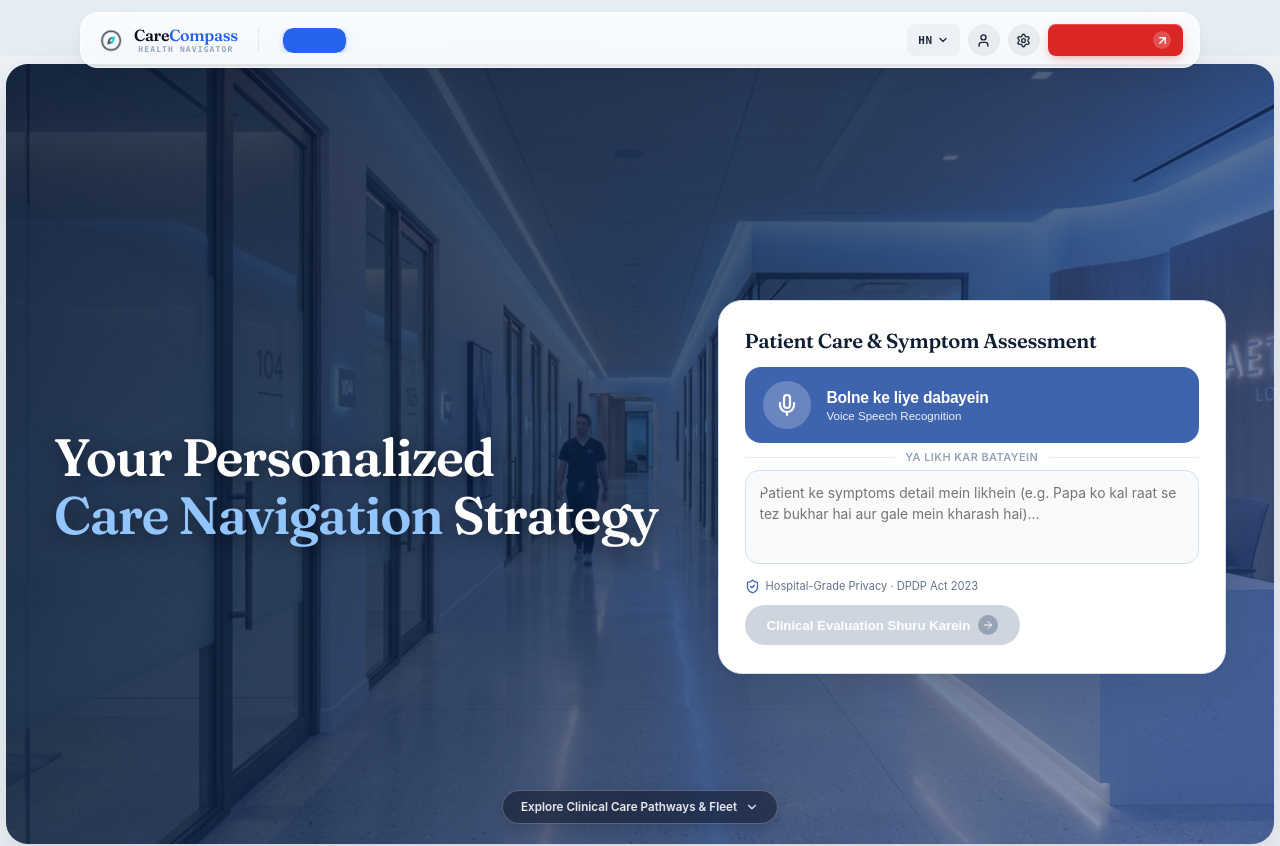
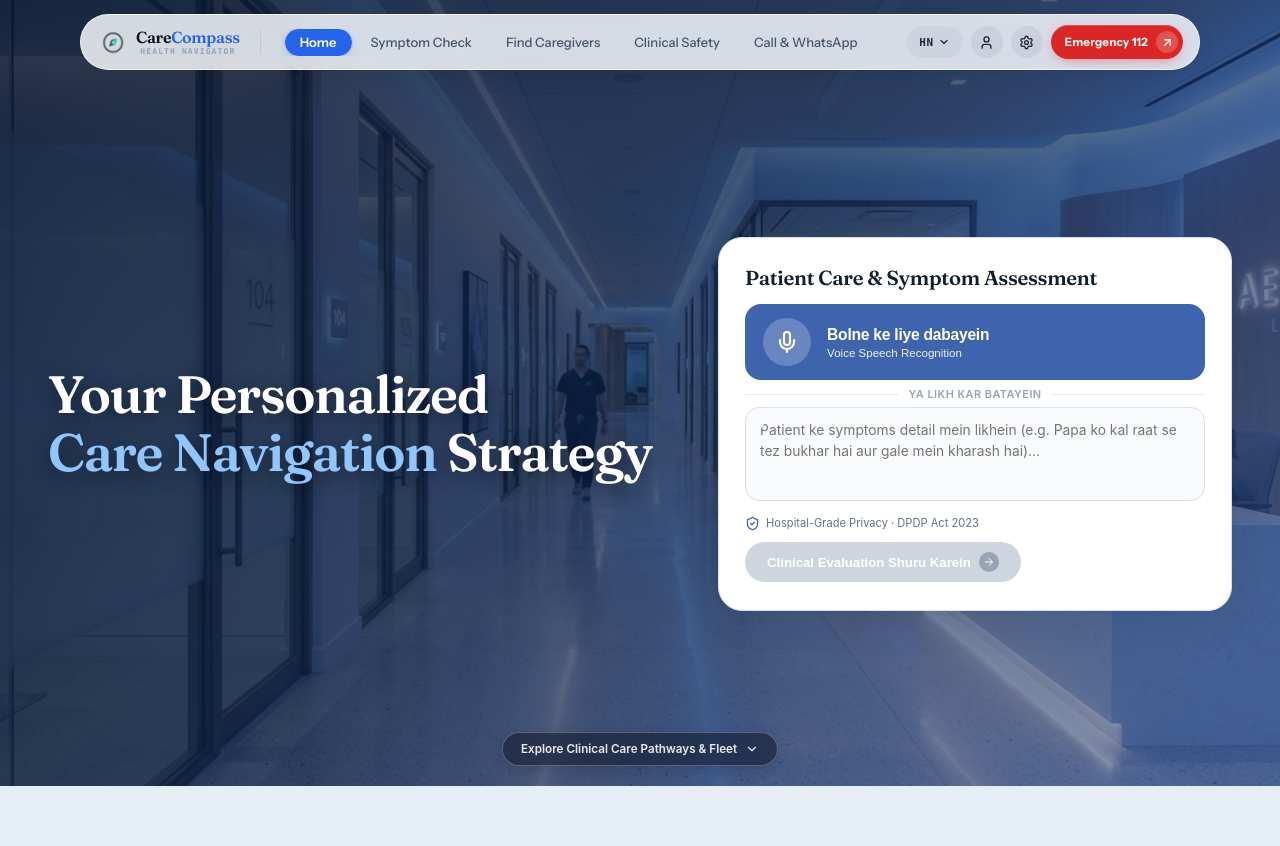
Before and after one commit to KalashMaheshwari/CareCompass, a React (Vite) app: page / in a window 1280 px wide. Shown: the top 846 px of the page. Built offline with nearby package versions, Linux system fonts and the light colour scheme; no server answers; the database is empty.

Commit message:
fix: restore landing image to top of viewport and ensure strictly pill-shaped navbar

```diff
--- a/src/components/GlobalHeader.jsx
+++ b/src/components/GlobalHeader.jsx
@@ -12,6 +12,8 @@ export const GlobalHeader = () => {
 
   const isEmergency = currentRoute === '/emergency';
   if (isEmergency) return null;
+
+  const isLanding = currentRoute === '/' || currentRoute === '';
 
   // Close dropdowns on outside click
   useEffect(() => {
@@ -63,7 +65,7 @@ export const GlobalHeader = () => {
   };
 
   return (
-    <header className="gh-shell">
+    <header className={`gh-shell ${isLanding ? 'is-landing' : ''}`}>
       <style>{`
         @import url('https://fonts.googleapis.com/css2?family=Fraunces:opsz,wght@9..144,500;9..144,600&family=Instrument+Sans:wght@400;500;600;700&display=swap');
 
@@ -79,13 +81,19 @@ export const GlobalHeader = () => {
           --gh-mono: ui-monospace, 'SF Mono', SFMono-Regular, Menlo, Consolas, monospace;
 
           position: sticky;
-          top: 12px;
+          top: 14px;
           z-index: 100;
           padding: 0 24px;
           font-family: 'Instrument Sans', -apple-system, BlinkMacSystemFont, 'Segoe UI', sans-serif;
           -webkit-font-smoothing: antialiased;
         }
 
+        /* Float on top of landing image so image stays at top */
+        .gh-shell.is-landing {
+          margin-bottom: -70px;
+        }
+
+        /* 100% Strictly Pill-Shaped Capsule */
         .gh-pill {
           max-width: 1120px;
           margin: 0 auto;
@@ -93,12 +101,12 @@ export const GlobalHeader = () => {
           display: flex;
           align-items: center;
           gap: 16px;
-          padding: 0 16px;
-          background: rgba(255, 255, 255, 0.78);
+          padding: 0 16px 0 18px;
+          background: rgba(255, 255, 255, 0.82);
           backdrop-filter: blur(24px) saturate(190%);
           -webkit-backdrop-filter: blur(24px) saturate(190%);
-          border: 1px solid rgba(255, 255, 255, 0.6);
-          border-radius: 18px;
+          border: 1px solid rgba(255, 255, 255, 0.7);
+          border-radius: 9999px !important;
           box-shadow: 0 2px 4px rgba(15, 23, 42, 0.04),
                       0 8px 24px -4px rgba(15, 23, 42, 0.08);
         }
@@ -117,7 +125,7 @@ export const GlobalHeader = () => {
           transition: opacity 120ms ease;
         }
         .gh-brand:hover { opacity: .8; }
-        .gh-brand:focus-visible { outline: 2px solid var(--gh-accent); outline-offset: 2px; border-radius: 8px; }
+        .gh-brand:focus-visible { outline: 2px solid var(--gh-accent); outline-offset: 2px; border-radius: 9999px; }
 
         .gh-brand-logo {
           width: 28px;
@@ -162,7 +170,7 @@ export const GlobalHeader = () => {
           margin: 0 4px;
         }
 
-        /* ---------- Nav Links ---------- */
+        /* ---------- Nav Links (Pill-Shaped) ---------- */
         .gh-links {
           flex: 1;
           min-width: 0;
@@ -181,8 +189,8 @@ export const GlobalHeader = () => {
           display: inline-flex;
           align-items: center;
           justify-content: center;
-          padding: 6px 13px;
-          border-radius: 10px;
+          padding: 7px 15px;
+          border-radius: 9999px !important;
           background: transparent;
           border: none;
           font-family: inherit;
@@ -203,7 +211,7 @@ export const GlobalHeader = () => {
           position: absolute;
           inset: 0;
           background: var(--gh-accent-soft);
-          border-radius: 10px;
+          border-radius: 9999px !important;
           transform: scale(0);
           opacity: 0;
           z-index: -1;
@@ -218,7 +226,7 @@ export const GlobalHeader = () => {
         }
 
         .gh-link-indicator {
-          display: none; /* Replaced by expanding pill pseudo-element */
+          display: none;
         }
 
         .gh-link:hover {
@@ -263,7 +271,7 @@ export const GlobalHeader = () => {
           margin-left: auto;
         }
 
-        /* Language Selector */
+        /* Language Selector (Pill-Shaped) */
         .gh-lang-wrap {
           position: relative;
         }
@@ -272,10 +280,10 @@ export const GlobalHeader = () => {
           align-items: center;
           gap: 4px;
           height: 32px;
-          padding: 0 10px;
+          padding: 0 12px;
           background: rgba(15, 23, 42, 0.04);
           border: 1px solid transparent;
-          border-radius: 8px;
+          border-radius: 9999px !important;
           font-family: var(--gh-mono);
           font-size: 11px;
           font-weight: 600;
@@ -309,7 +317,7 @@ export const GlobalHeader = () => {
           min-width: 160px;
           background: #ffffff;
           border: 1px solid rgba(15, 23, 42, 0.08);
-          border-radius: 12px;
+          border-radius: 14px;
           padding: 6px;
           box-shadow: 0 12px 32px -8px rgba(15, 23, 42, 0.15);
           animation: gh-menu-in 200ms cubic-bezier(0.32, 0.72, 0, 1) both;
@@ -385,7 +393,7 @@ export const GlobalHeader = () => {
         .gh-circle-btn {
           width: 32px;
           height: 32px;
-          border-radius: 50%;
+          border-radius: 50% !important;
           display: grid;
           place-items: center;
           background: rgba(15, 23, 42, 0.06);
@@ -436,17 +444,17 @@ export const GlobalHeader = () => {
           position: relative;
         }
 
-        /* Emergency Button */
+        /* Emergency Button (Pill-Shaped) */
         .gh-emergency {
           display: inline-flex;
           align-items: center;
           gap: 8px;
-          height: 32px;
-          padding: 0 12px 0 14px;
+          height: 34px;
+          padding: 0 5px 0 14px;
           background: var(--gh-red);
           color: #fff;
           border: none;
-          border-radius: 8px;
+          border-radius: 9999px !important;
           font-family: inherit;
           font-size: 11.5px;
           font-weight: 700;
@@ -466,9 +474,9 @@ export const GlobalHeader = () => {
           transition-duration: 40ms;
         }
         .gh-emergency-circle {
-          width: 18px;
-          height: 18px;
-          border-radius: 50%;
+          width: 22px;
+          height: 22px;
+          border-radius: 50% !important;
           background: rgba(255, 255, 255, 0.2);
           display: grid;
           place-items: center;
@@ -478,7 +486,7 @@ export const GlobalHeader = () => {
         /* ---------- Responsive ---------- */
         @media (max-width: 900px) {
           .gh-shell { top: 8px; padding: 0 12px; }
-          .gh-pill { height: 48px; padding: 0 10px; gap: 10px; border-radius: 14px; }
+          .gh-pill { height: 48px; padding: 0 10px; gap: 10px; border-radius: 9999px !important; }
           .gh-link-text { display: none; }
           .gh-link { padding: 8px; }
           .gh-sep, .gh-brand-sub { display: none; }
@@ -519,7 +527,7 @@ export const GlobalHeader = () => {
 
         <div className="gh-sep" aria-hidden="true"></div>
 
-        {/* Center Menu Links */}
+        {/* Center Menu Links (Pill-Shaped) */}
         <div className="gh-links">
           {navLinks.map((link) => {
             const isActive = link.matchRoutes
@@ -542,7 +550,7 @@ export const GlobalHeader = () => {
 
         {/* Right Tools & Actions */}
         <div className="gh-actions">
-          {/* Language Selector Dropdown */}
+          {/* Language Selector Dropdown (Pill-Shaped) */}
           <div className={`gh-lang-wrap ${langDropdownOpen ? 'open' : ''}`} ref={langRef}>
             <button
               type="button"
@@ -614,7 +622,7 @@ export const GlobalHeader = () => {
             />
           </div>
 
-          {/* Urgent Emergency Button */}
+          {/* Urgent Emergency Button (Pill-Shaped) */}
           <button
             id="global-emergency-button"
             type="button"
--- a/src/index.css
+++ b/src/index.css
@@ -203,20 +203,23 @@ h1, h2, h3, h4, h5, h6 {
 
 .landing-hero-backdrop {
   width: 100%;
-  background: #eef3f8;
-  padding: 8px 6px 18px 6px;
+  background: transparent;
+  padding: 0;
+  margin: 0;
   box-sizing: border-box;
 }
 
 @media (max-width: 1024px) {
   .landing-hero-backdrop {
-    padding: 6px 4px 14px 4px;
+    padding: 0;
+    margin: 0;
   }
 }
 
 @media (max-width: 640px) {
   .landing-hero-backdrop {
-    padding: 4px 3px 12px 3px;
+    padding: 0;
+    margin: 0;
   }
 }
 
@@ -225,23 +228,23 @@ h1, h2, h3, h4, h5, h6 {
   width: 100%;
   max-width: 100%;
   margin: 0 auto;
-  min-height: calc(100vh - 20px);
-  padding: 110px 48px 44px 48px;
+  min-height: 100vh;
+  padding: 120px 48px 44px 48px;
   background: url('/hero-medical.jpg') center center / cover no-repeat;
-  border-radius: 22px;
+  border-radius: 0;
   border: none;
   overflow: hidden;
   display: flex;
   flex-direction: column;
   justify-content: center;
-  box-shadow: 0 14px 40px rgba(15, 23, 42, 0.15);
+  box-shadow: none;
 }
 
 @media (max-width: 1024px) {
   .hero-showcase {
-    padding: 96px 24px 36px 24px;
-    min-height: auto;
-    border-radius: 18px;
+    padding: 104px 24px 36px 24px;
+    min-height: 100vh;
+    border-radius: 0;
     border: none;
     justify-content: flex-start;
   }
@@ -250,7 +253,7 @@ h1, h2, h3, h4, h5, h6 {
 @media (max-width: 640px) {
   .hero-showcase {
     padding: 88px 14px 28px 14px;
-    border-radius: 14px;
+    border-radius: 0;
     border: none;
   }
 }
@@ -3228,21 +3231,21 @@ h1, h2, h3, h4, h5, h6 {
      1. LANDING IMAGE FRAMED WITH CRISP WHITE BORDER (100dvh)
      ======================================================================== */
   .landing-hero-backdrop {
-    padding: 8px 8px 0 8px !important;
+    padding: 0 !important;
     margin: 0 !important;
     width: 100% !important;
-    background: #ffffff !important;
+    background: transparent !important;
     box-sizing: border-box !important;
   }
 
   .hero-showcase {
     position: relative !important;
     width: 100% !important;
-    min-height: calc(100vh - 16px) !important;
-    min-height: calc(100dvh - 16px) !important;
-    height: calc(100dvh - 16px) !important;
-    border-radius: 22px !important;
-    border: 3.5px solid #ffffff !important;
+    min-height: 100vh !important;
+    min-height: 100dvh !important;
+    height: 100dvh !important;
+    border-radius: 0 !important;
+    border: none !important;
     margin: 0 !important;
     padding: 20px 12px 104px 12px !important;
     background: url('/hero-medical.jpg') center center / cover no-repeat !important;
```
